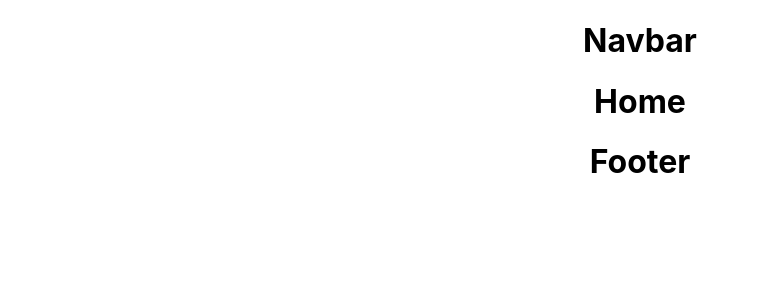
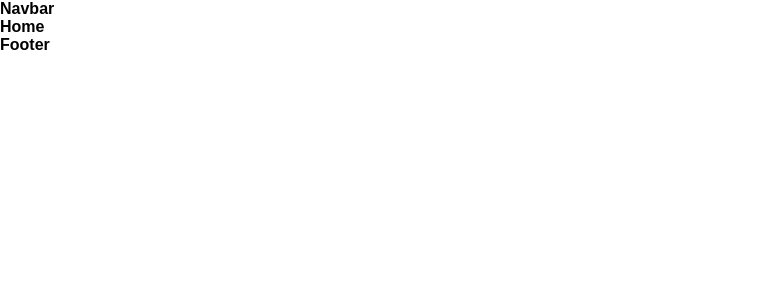
Before and after one commit to WildCodeSchool/2022-03-JS-Nantes-Map, a React (Vite) app in the folder frontend/: page / in a window 1280 px wide. Shown: the top 300 px of the page, without its empty margins (0-759 px from the left). Built offline with nearby package versions, Linux system fonts and the light colour scheme.

Commit message:
Création des varibales css de bases dans le fichier css app

```diff
--- a/frontend/src/App.css
+++ b/frontend/src/App.css
@@ -1,56 +1,30 @@
+:root {
+  --primary-color: #446699;
+  --brown-color: #ddaa88;
+  --beige-color: #f7cfb5;
+  --brighter-color: #f4edde;
+  --darker-color: #666677;
+
+  --title-font: "Happy Monkey";
+  --body-font: "Kanit", sans-serif;
+}
+* {
+  box-sizing: border-box;
+  margin: 0;
+  font-size: 16px;
+}
+header {
+  margin: 0;
+  font-family: var(--title-font);
+}
 body {
   margin: 0;
-  font-family: -apple-system, BlinkMacSystemFont, "Segoe UI", "Roboto", "Oxygen",
-    "Ubuntu", "Cantarell", "Fira Sans", "Droid Sans", "Helvetica Neue",
-    sans-serif;
-  -webkit-font-smoothing: antialiased;
-  -moz-osx-font-smoothing: grayscale;
+  font-family: var(--body-font);
 }
-
-code {
-  font-family: source-code-pro, Menlo, Monaco, Consolas, "Courier New",
-    monospace;
+h1 {
+  margin: 0;
 }
-
-.App {
-  text-align: center;
+footer {
+  margin: 0;
+  font-family: var(--body-font);
 }
-
-.App-logo {
-  height: 40vmin;
-  pointer-events: none;
-}
-
-@media (prefers-reduced-motion: no-preference) {
-  .App-logo {
-    animation: App-logo-spin infinite 20s linear;
-  }
-}
-
-.App-header {
-  background-color: #282c34;
-  min-height: 100vh;
-  display: flex;
-  flex-direction: column;
-  align-items: center;
-  justify-content: center;
-  font-size: calc(10px + 2vmin);
-  color: white;
-}
-
-.App-link {
-  color: #61dafb;
-}
-
-@keyframes App-logo-spin {
-  from {
-    transform: rotate(0deg);
-  }
-  to {
-    transform: rotate(360deg);
-  }
-}
-
-button {
-  font-size: calc(10px + 2vmin);
-}
--- a/package.json
+++ b/package.json
@@ -21,6 +21,7 @@
   "dependencies": {
     "@fortawesome/fontawesome-svg-core": "^6.1.1",
     "git": "^0.1.5",
+    "react-router-dom": "^6.3.0",
     "status": "^0.0.13"
   }
 }
```
Also changed, not shown: 1 other file (tests, documents, lock files or other folders).
